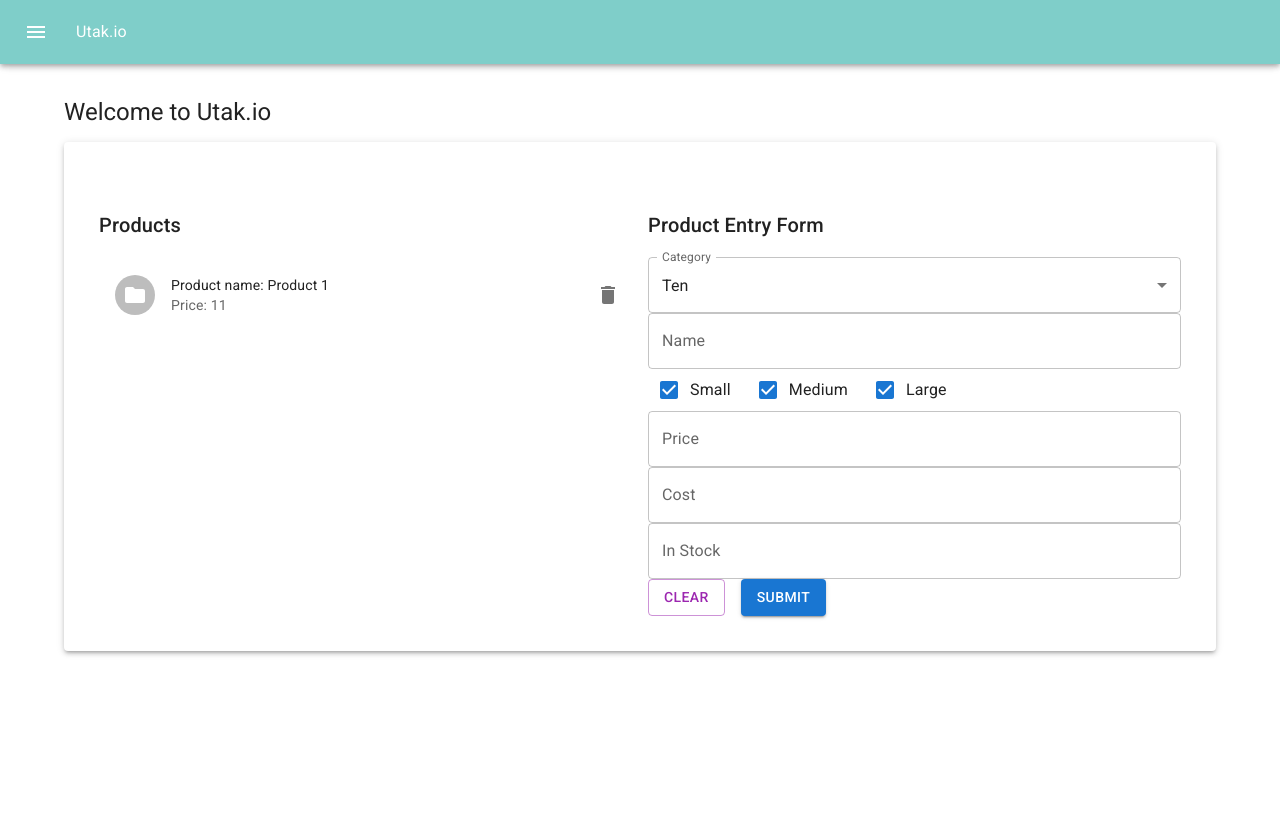
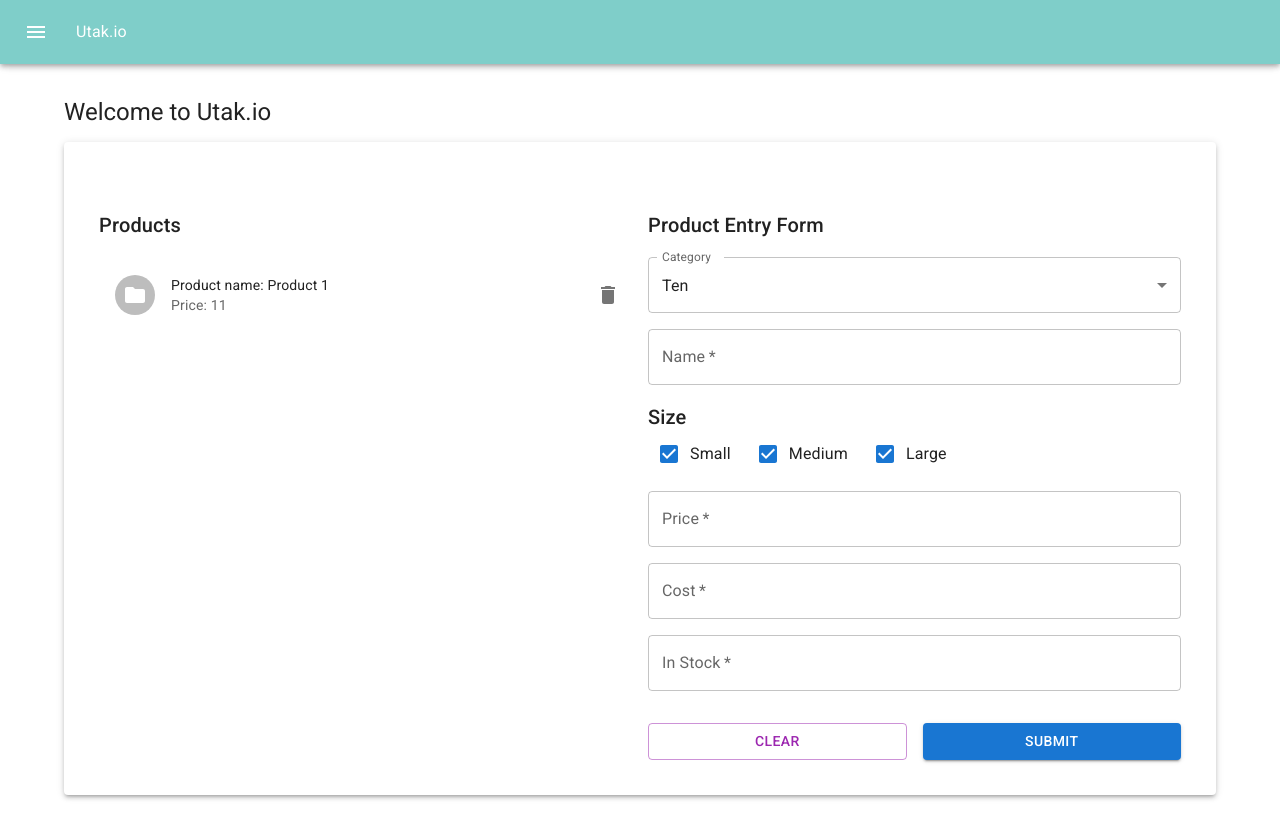
Before and after one commit to ts-roms/utak.io-test, a React (Create React App) app: page / in a window 1280 px wide. Shown: the top 838 px of the page. Built offline with nearby package versions, Linux system fonts and the light colour scheme.

Commit message:
- update form

```diff
--- a/src/pages/dashboard.js
+++ b/src/pages/dashboard.js
@@ -15,11 +15,11 @@ import {
   InputLabel,
   Checkbox,
   FormControlLabel,
-  FormGroup,
   Stack,
   Button,
   styled,
   Paper,
+  Box,
 } from "@mui/material";
 import DeleteIcon from "@mui/icons-material/Delete";
 import FolderIcon from "@mui/icons-material/Folder";
@@ -71,6 +71,10 @@ const generateProducts = (products) => {
 const Dashboard = () => {
   const dense = true; // useState
 
+  const handleSubmit = () => {
+    alert('Submitted')
+  };
+
   return (
     <React.Fragment>
       <Typography variant="h5" component="h1">
@@ -88,19 +92,36 @@ const Dashboard = () => {
             <Typography sx={{ mt: 4, mb: 2 }} variant="h6" component="div">
               Product Entry Form
             </Typography>
+            <Box
+              component="form"
+              sx={{
+                "& .MuiTextField-root": { mt: 2 },
+              }}
+              noValidate
+              autoComplete="off"
+              onSubmit={handleSubmit}
+            >
+              <Grid container spaceing={2}>
+                <Grid item xs={12}>
                   <FormControl fullWidth>
                     <InputLabel>Category</InputLabel>
-              <Select label="Category" value={10}>
+                    <Select label="Category" value={10} required>
                       <MenuItem value={10}>Ten</MenuItem>
                       <MenuItem value={20}>Twenty</MenuItem>
                       <MenuItem value={30}>Thirty</MenuItem>
                     </Select>
                   </FormControl>
+                </Grid>
+                <Grid item xs={12}>
                   <FormControl fullWidth>
-              <TextField variant="outlined" label="Name" />
+                    <TextField variant="outlined" label="Name" required />
                   </FormControl>
-            <FormControl fullWidth>
-              <FormGroup>
+                </Grid>
+                <Grid item xs={12}>
+                  <FormControl fullWidth sx={{ mt: 2 }}>
+                  <Typography variant="h6" component="label">
+                        Size
+                      </Typography>
                     <Stack spacing={2} direction="row">
                       <FormControlLabel
                         control={
@@ -130,37 +151,53 @@ const Dashboard = () => {
                         label="Large"
                       />
                     </Stack>
-              </FormGroup>
                   </FormControl>
+                </Grid>
+                <Grid item xs={12}>
                   <FormControl fullWidth>
                     <TextField
                       variant="outlined"
                       label="Price"
                       inputProps={{ inputMode: "numeric", pattern: "[0-9]*" }}
+                      type="number"
+                      required
                     />
                   </FormControl>
+                </Grid>
+                <Grid item xs={12}>
                   <FormControl fullWidth>
                     <TextField
                       variant="outlined"
                       label="Cost"
                       inputProps={{ inputMode: "numeric", pattern: "[0-9]*" }}
+                      type="number"
+                      required
                     />
                   </FormControl>
+                </Grid>
+                <Grid item xs={12}>
                   <FormControl fullWidth>
                     <TextField
                       variant="outlined"
                       label="In Stock"
                       inputProps={{ inputMode: "numeric", pattern: "[0-9]*" }}
+                      type="number"
+                      required
                     />
                   </FormControl>
-            <FormControl fullWidth>
-              <Stack spacing={2} direction="row">
-                <Button variant="outlined" color="secondary">
+                </Grid>
+                <Grid item xs={12}>
+                  <Stack spacing={2} direction="row" sx={{ mt: 4 }}>
+                    <Button variant="outlined" color="secondary" fullWidth>
                       Clear
                     </Button>
-                <Button variant="contained">Submit</Button>
+                    <Button variant="contained" type="submit" fullWidth>
+                      Submit
+                    </Button>
                   </Stack>
-            </FormControl>
+                </Grid>
+              </Grid>
+            </Box>
           </Grid>
         </GridContainer>
       </PaperContainer>
```
Lines whose indentation alone changed are shown as unchanged.
